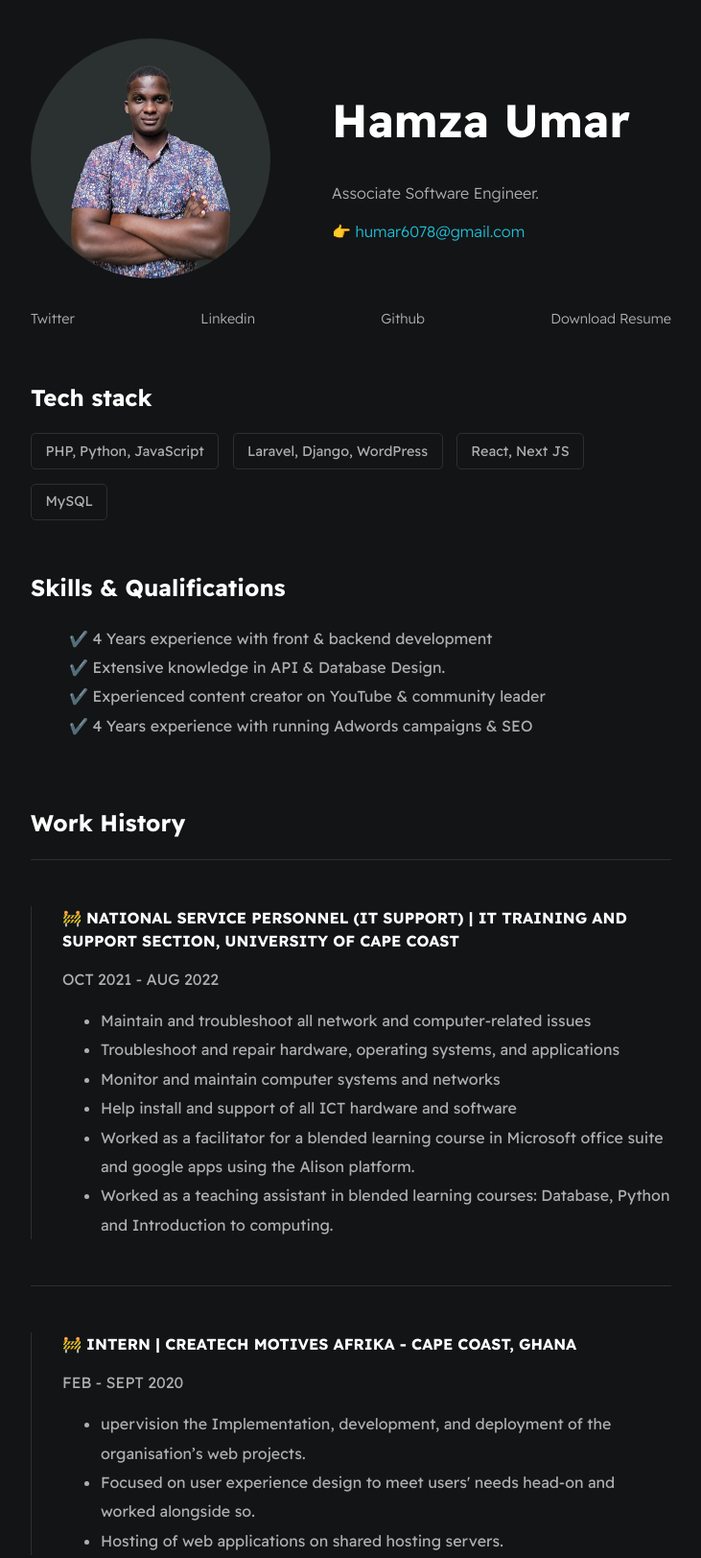
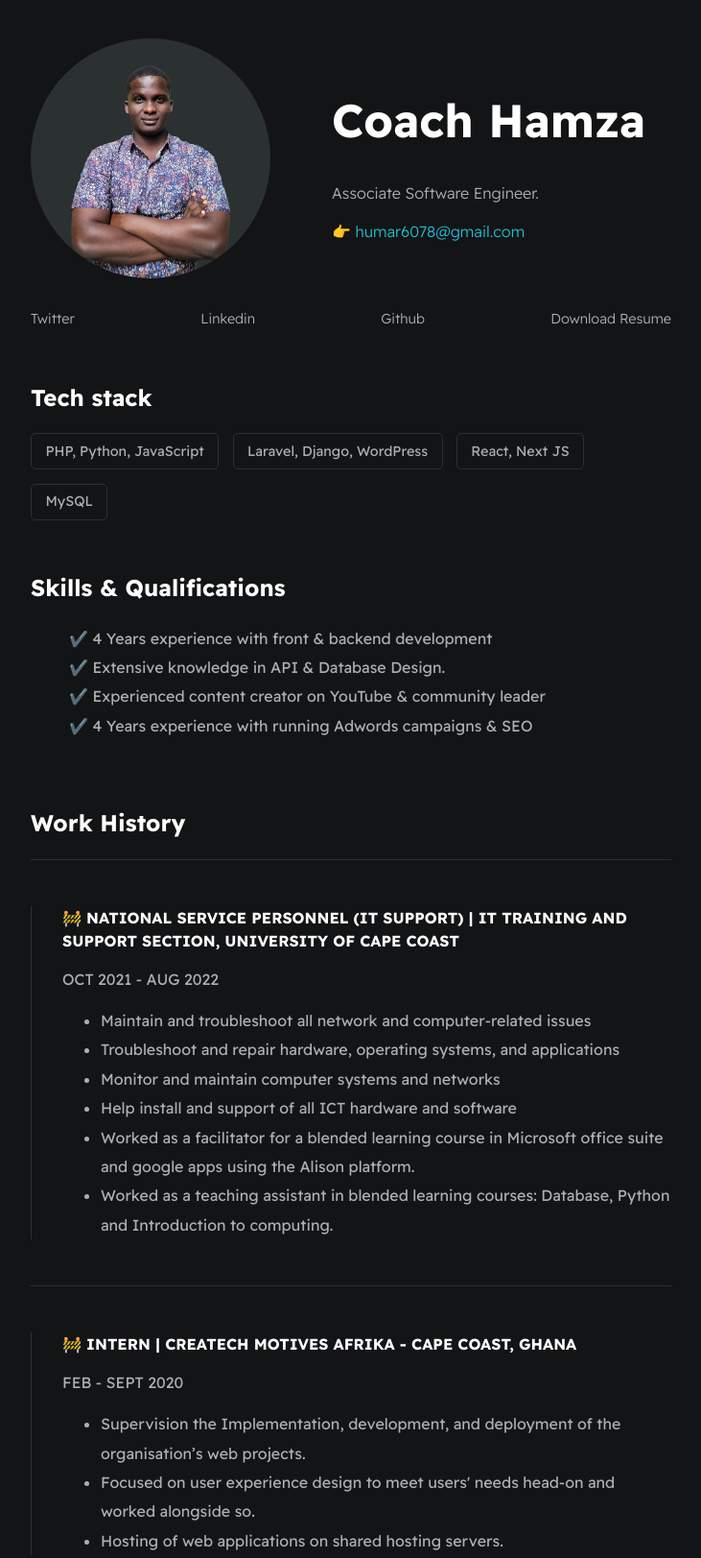
Before and after one commit to hamzaumar8/OnlineResume, a plain HTML site: page index.html in a window 1280 px wide. Shown: the top 1623 px of the page at 96% size, without its empty margins (274-1005 px from the left). Drawn offline with Linux system fonts and the light colour scheme.

Commit message:
Update index.html

```diff
--- a/index.html
+++ b/index.html
@@ -4,7 +4,7 @@
 <head>
     <meta charset="utf-8">
     <meta http-equiv="X-UA-Compatible" content="IE=edge">
-    <title>Hamza Umar</title>
+    <title>Coach Umar</title>
     <meta name="description" content="">
     <meta name="viewport" content="width=device-width, initial-scale=1">
     <link rel="stylesheet" href="./styles/main.css">
@@ -15,7 +15,7 @@
         <section id="wrapper--hero" class="section--page">
             <img id="profile-pic" src="./assets/images/hamza greyish.webp">
             <div>
-                <h1 id="user-name">Hamza Umar</h1>
+                <h1 id="user-name">Coach Hamza</h1>
                 <p id="bio">Associate Software Engineer.</p>
                 <p id="email"><a href="mailto://humar6078@gmail.com">👉 humar6078@gmail.com</a></p>
             </div>
@@ -77,7 +77,7 @@
                 <strong>🚧 Intern | CreaTech Motives Afrika - Cape Coast, Ghana</strong>
                 <p>FEB - SEPT 2020</p>
                 <ul>
-                    <li> upervision the Implementation, development, and deployment of the organisation’s web projects.
+                    <li> Supervision the Implementation, development, and deployment of the organisation’s web projects.
                     </li>
                     <li>Focused on user experience design to meet users' needs head-on and worked alongside so.</li>
                     <li>Hosting of web applications on shared hosting servers.</li>
```
